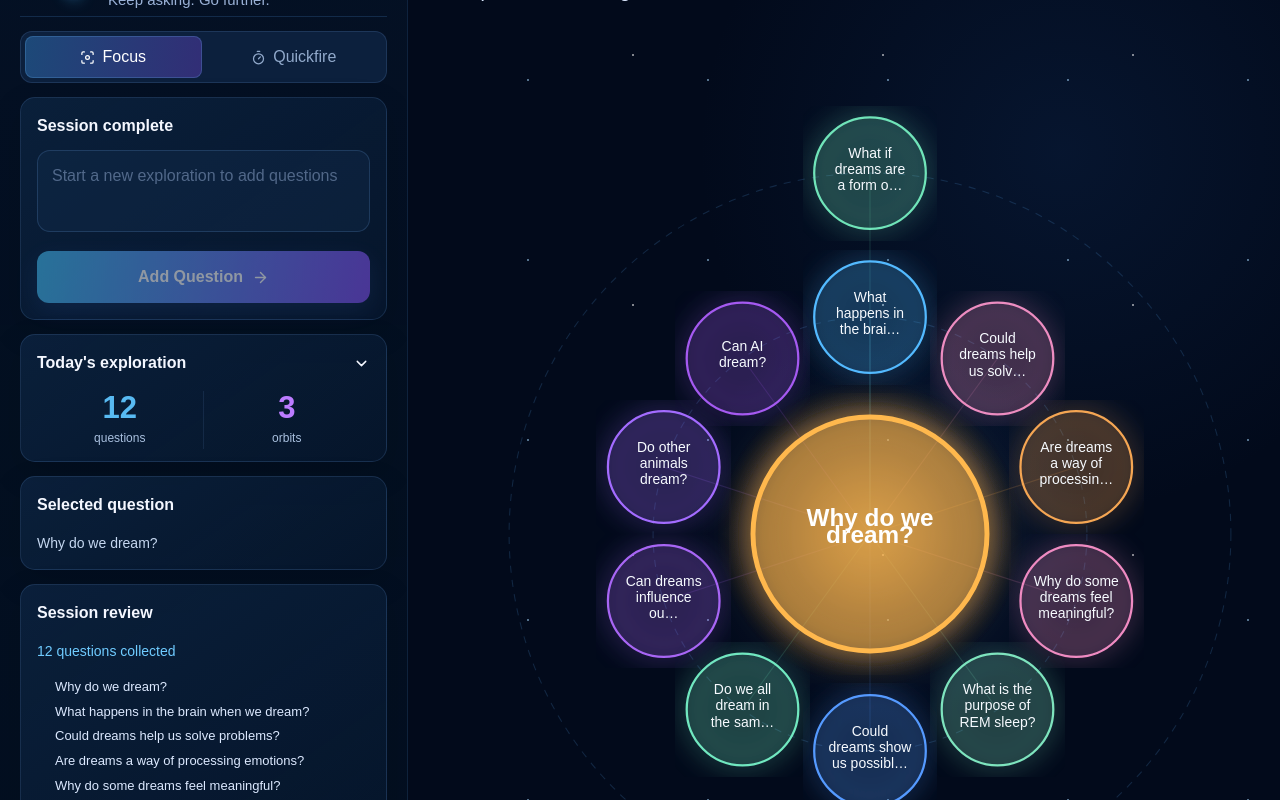
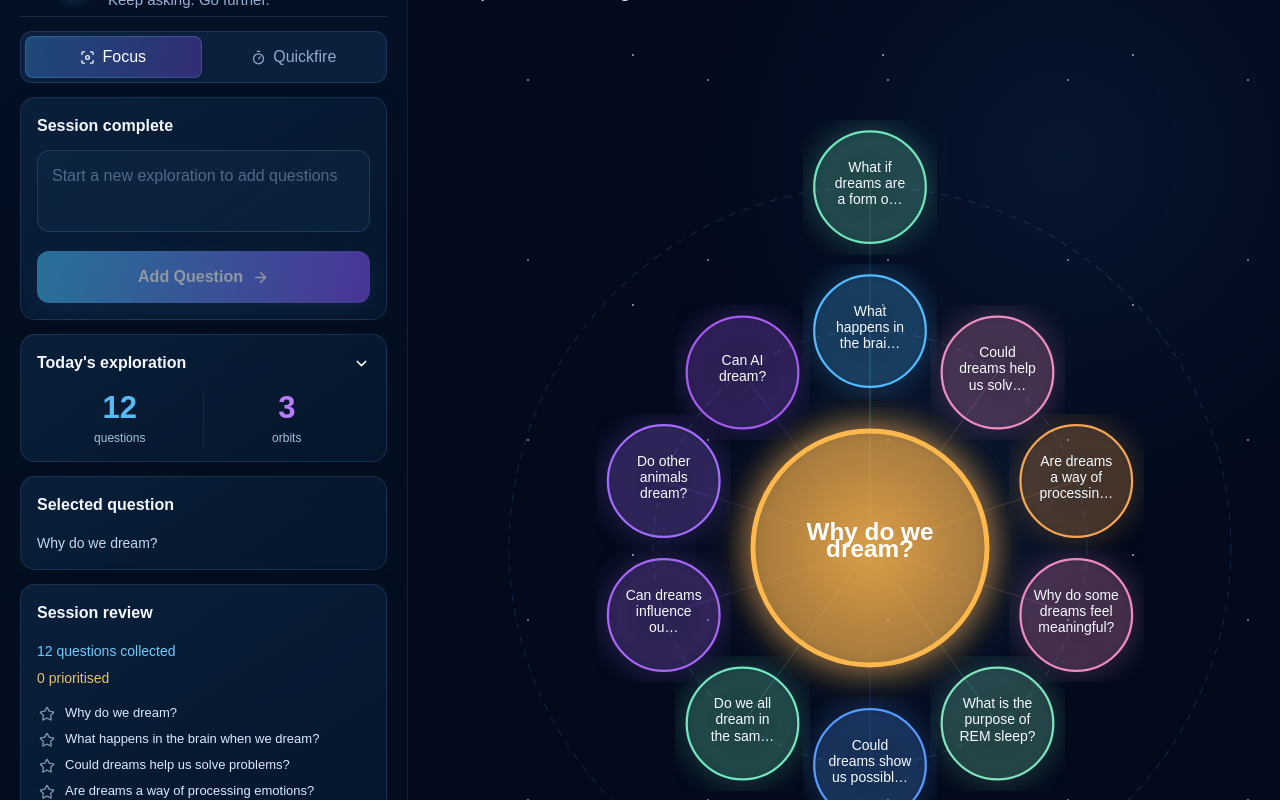
Before and after one commit to itcambridge/curitopia, a Next.js app: page / in a window 1280 px wide. Both pictures are taken after a click on the button "End session & explore". Shown: the part 80-880 px from the top of the page. Built offline with nearby package versions, Linux system fonts and the light colour scheme.

Commit message:
Add post-session question prioritisation

```diff
--- a/app/page.tsx
+++ b/app/page.tsx
@@ -1,28 +1,28 @@
 'use client'
 
 import { FormEvent, KeyboardEvent, useEffect, useMemo, useRef, useState } from 'react'
-import { ArrowRight, ChevronDown, Focus, Layers3, List, Map, MoreHorizontal, RotateCcw, Sparkles, Timer, Waypoints } from 'lucide-react'
+import { ArrowRight, ChevronDown, Focus, Layers3, List, Map, MoreHorizontal, RotateCcw, Sparkles, Star, Timer, Waypoints } from 'lucide-react'
 
 type QuestionRole = 'central' | 'satellite'
-type Question = { id: number; text: string; color: string; role: QuestionRole }
+type Question = { id: number; text: string; color: string; role: QuestionRole; isPrioritised: boolean }
 
 type LaidOut = Question & { x: number; y: number; radius: number; orbit: number; delay: string }
 
 const palette = ['#55baff', '#a969f4', '#71e7bf', '#ef8bc2', '#ffb84d'] as const
 
 const starterQuestions: Question[] = [
-  { id: 1, text: 'Why do we dream?', color: '#ffb84d', role: 'central' },
-  { id: 2, text: 'What happens in the brain when we dream?', color: '#53baff', role: 'satellite' },
-  { id: 3, text: 'Could dreams help us solve problems?', color: '#ed8dc1', role: 'satellite' },
-  { id: 4, text: 'Are dreams a way of processing emotions?', color: '#f5a653', role: 'satellite' },
-  { id: 5, text: 'Why do some dreams feel meaningful?', color: '#ef8bc2', role: 'satellite' },
-  { id: 6, text: 'What is the purpose of REM sleep?', color: '#7ee4be', role: 'satellite' },
-  { id: 7, text: 'Could dreams show us possible futures?', color: '#559aff', role: 'satellite' },
-  { id: 8, text: 'Do we all dream in the same way?', color: '#71e8c0', role: 'satellite' },
-  { id: 9, text: 'Can dreams influence our decisions?', color: '#a866f5', role: 'satellite' },
-  { id: 10, text: 'Do other animals dream?', color: '#a36cff', role: 'satellite' },
-  { id: 11, text: 'Can AI dream?', color: '#a55af1', role: 'satellite' },
-  { id: 12, text: 'What if dreams are a form of time travel?', color: '#70e4b9', role: 'satellite' },
+  { id: 1, text: 'Why do we dream?', color: '#ffb84d', role: 'central', isPrioritised: false },
+  { id: 2, text: 'What happens in the brain when we dream?', color: '#53baff', role: 'satellite', isPrioritised: false },
+  { id: 3, text: 'Could dreams help us solve problems?', color: '#ed8dc1', role: 'satellite', isPrioritised: false },
+  { id: 4, text: 'Are dreams a way of processing emotions?', color: '#f5a653', role: 'satellite', isPrioritised: false },
+  { id: 5, text: 'Why do some dreams feel meaningful?', color: '#ef8bc2', role: 'satellite', isPrioritised: false },
+  { id: 6, text: 'What is the purpose of REM sleep?', color: '#7ee4be', role: 'satellite', isPrioritised: false },
+  { id: 7, text: 'Could dreams show us possible futures?', color: '#559aff', role: 'satellite', isPrioritised: false },
+  { id: 8, text: 'Do we all dream in the same way?', color: '#71e8c0', role: 'satellite', isPrioritised: false },
+  { id: 9, text: 'Can dreams influence our decisions?', color: '#a866f5', role: 'satellite', isPrioritised: false },
+  { id: 10, text: 'Do other animals dream?', color: '#a36cff', role: 'satellite', isPrioritised: false },
+  { id: 11, text: 'Can AI dream?', color: '#a55af1', role: 'satellite', isPrioritised: false },
+  { id: 12, text: 'What if dreams are a form of time travel?', color: '#70e4b9', role: 'satellite', isPrioritised: false },
 ]
 
 function wrapLabel(text: string, maxChars: number, maxLines: number) {
@@ -99,7 +99,7 @@ function layoutNodes(questions: Question[], centralQuestionId: number | null): L
   })
 }
 
-function QuestionMap({ questions, selected, onSelect, centralQuestionId }: { questions: Question[]; selected: number; onSelect: (id: number) => void; centralQuestionId: number | null }) {
+function QuestionMap({ questions, selected, onSelect, centralQuestionId, showPriority }: { questions: Question[]; selected: number; onSelect: (id: number) => void; centralQuestionId: number | null; showPriority: boolean }) {
   const nodes = useMemo(() => layoutNodes(questions, centralQuestionId), [questions, centralQuestionId])
   const rings = useMemo(() => [...new Set(nodes.filter(node => node.orbit > 0).map(node => {
     const dx = node.x - 50
@@ -124,8 +124,9 @@ function QuestionMap({ questions, selected, onSelect, centralQuestionId }: { que
     {nodes.map(n => {
       const lines = n.orbit === 0 ? centralLines : wrapLabel(n.text, n.radius > 5.5 ? 11 : 8, 3)
       const startY = n.y - ((lines.length - 1) * 1.7) / 2
-      return <g key={n.id} className={`map-node ${n.id === selected ? 'selected' : ''}`} style={{ animationDelay: n.delay }} onClick={() => onSelect(n.id)} onKeyDown={event => { if (event.key === 'Enter' || event.key === ' ') { event.preventDefault(); onSelect(n.id) } }} tabIndex={0} role="button" aria-label={n.text}>
-        <circle cx={n.x} cy={n.y} r={n.radius} fill={n.color} fillOpacity={n.orbit === 0 ? .18 : .14} stroke={n.color} strokeWidth={n.id === selected ? .45 : .25} filter="url(#glow)" />
+      const prioritised = showPriority && n.isPrioritised
+      return <g key={n.id} className={`map-node ${n.id === selected ? 'selected' : ''} ${prioritised ? 'prioritised' : ''}`} style={{ animationDelay: n.delay }} onClick={() => onSelect(n.id)} onKeyDown={event => { if (event.key === 'Enter' || event.key === ' ') { event.preventDefault(); onSelect(n.id) } }} tabIndex={0} role="button" aria-label={prioritised ? `${n.text} (prioritised)` : n.text}>
+        <circle cx={n.x} cy={n.y} r={n.radius} fill={n.color} fillOpacity={n.orbit === 0 ? .18 : .14} stroke={prioritised ? '#e8c36a' : n.color} strokeWidth={prioritised ? .5 : n.id === selected ? .45 : .25} filter="url(#glow)" />
         {lines.map((line, lineIndex) => <text key={lineIndex} x={n.x} y={startY + lineIndex * 1.8} textAnchor="middle" className={n.orbit === 0 ? 'central-text' : 'satellite-text'}>{line}</text>)}
       </g>
     })}
@@ -144,6 +145,7 @@ export default function Page() {
   const centralQuestionId = questions.find(question => question.role === 'central')?.id ?? null
   const nodes = useMemo(() => layoutNodes(questions, centralQuestionId), [questions, centralQuestionId])
   const orbitCount = new Set(nodes.map(node => node.orbit)).size
+  const prioritisedCount = questions.filter(question => question.isPrioritised).length
   const selectedQuestion = questions.find(question => question.id === selected) ?? questions[0]
 
   useEffect(() => {
@@ -159,7 +161,7 @@ export default function Page() {
     const nextId = Date.now()
     setQuestions(prev => {
       const role: QuestionRole = mode === 'Focus' && !prev.some(question => question.role === 'central') ? 'central' : 'satellite'
-      return [...prev, { id: nextId, text, color: palette[prev.length % palette.length], role }]
+      return [...prev, { id: nextId, text, color: palette[prev.length % palette.length], role, isPrioritised: false }]
     })
     setSelected(nextId)
     setInput('')
@@ -186,6 +188,11 @@ export default function Page() {
     setEnded(true)
   }
 
+  function togglePriority(id: number) {
+    if (!ended) return
+    setQuestions(prev => prev.map(question => question.id === id ? { ...question, isPrioritised: !question.isPrioritised } : question))
+  }
+
   return <main className="app-shell">
     <aside className="sidebar">
       <header className="brand"><div className="brand-mark"><span>c</span><span>q</span></div><div><div className="brand-name">curitopia</div><div className="tagline">Keep asking. Go further.</div></div></header>
@@ -196,12 +203,12 @@ export default function Page() {
         <div className="panel-heading"><span>Selected question</span></div>
         <p>{selectedQuestion ? selectedQuestion.text : 'Add a question to see it here in full.'}</p>
       </section>
-      {ended ? <section className="panel review-panel" aria-label="Session review"><div className="panel-heading"><span>Session review</span></div><p className="review-count">{questions.length} question{questions.length === 1 ? '' : 's'} collected</p>{questions.length === 0 ? <p>No questions were collected in this session.</p> : <ol className="review-list">{questions.map(question => <li key={question.id}>{question.text}</li>)}</ol>}</section> : null}
+      {ended ? <section className="panel review-panel" aria-label="Session review"><div className="panel-heading"><span>Session review</span></div><p className="review-count">{questions.length} question{questions.length === 1 ? '' : 's'} collected</p><p className="review-count">{prioritisedCount} prioritised</p>{questions.length === 0 ? <p>No questions were collected in this session.</p> : <ol className="review-list">{questions.map(question => <li key={question.id}><button type="button" className="priority-toggle" aria-pressed={question.isPrioritised} aria-label={question.isPrioritised ? `Remove priority from: ${question.text}` : `Mark as important: ${question.text}`} onClick={() => togglePriority(question.id)}><Star size={16} fill={question.isPrioritised ? 'currentColor' : 'none'} /></button><span>{question.text}</span></li>)}</ol>}</section> : null}
       <div className="connections"><Sparkles size={29}/><div><strong>You&apos;re making<br/>connections.</strong><p>Your thinking is expanding<br/>in new directions.</p></div></div>
       <button className="end-button" onClick={handleSessionButton}>{ended ? <RotateCcw size={17}/> : <Layers3 size={17}/>} {ended ? 'Start new exploration' : 'End session & explore'}</button>
     </aside>
     <section className="map-area"><div className="star-field"/><div className="topbar"><div className="map-tabs" role="tablist" aria-label="Question views"><button type="button" role="tab" aria-selected={view === 'map'} className={view === 'map' ? 'selected' : ''} onClick={() => setView('map')}><Map size={17}/> Map</button><button type="button" role="tab" aria-selected={view === 'list'} className={view === 'list' ? 'selected' : ''} onClick={() => setView('list')}><List size={17}/> List</button><button type="button" disabled aria-disabled="true" title="Timeline is not available in this prototype"><Waypoints size={17}/> Timeline</button></div><button className="more" aria-label="More options"><MoreHorizontal size={20}/></button></div><div className="map-heading"><p>{ended ? 'Your collected questions' : 'A universe of curiosity'}</p><h1>{questions.length === 0 ? 'No questions yet' : `${questions.length} questions orbiting one idea`}</h1></div>
-      {view === 'list' ? <ul className="question-list">{questions.length === 0 ? <li className="empty-list">No questions yet. Add one to start exploring.</li> : questions.map(question => <li key={question.id}><button type="button" className={question.id === selectedQuestion?.id ? 'selected' : ''} onClick={() => setSelected(question.id)}>{question.text}</button></li>)}</ul> : <QuestionMap questions={questions} selected={selectedQuestion?.id ?? 0} onSelect={setSelected} centralQuestionId={centralQuestionId}/>}
+      {view === 'list' ? <ul className="question-list">{questions.length === 0 ? <li className="empty-list">No questions yet. Add one to start exploring.</li> : questions.map(question => <li key={question.id}><button type="button" className={`${question.id === selectedQuestion?.id ? 'selected' : ''} ${ended && question.isPrioritised ? 'prioritised' : ''}`} onClick={() => setSelected(question.id)}>{question.text}</button></li>)}</ul> : <QuestionMap questions={questions} selected={selectedQuestion?.id ?? 0} onSelect={setSelected} centralQuestionId={centralQuestionId} showPriority={ended}/>}
       <div className="map-footer"><span><span className="status-dot"/> {ended ? 'Session paused' : 'Live exploration'}</span><span>Select any question to read it in full</span></div></section>
   </main>
 }
```
Also changed, not shown: app/globals.css, 1 other file (tests, documents, lock files or other folders).
